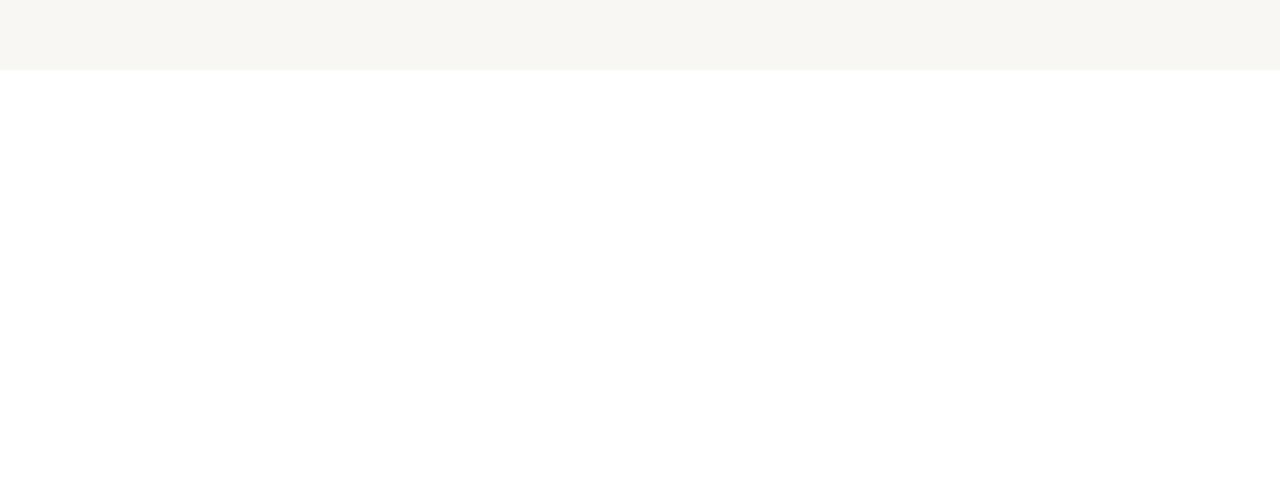
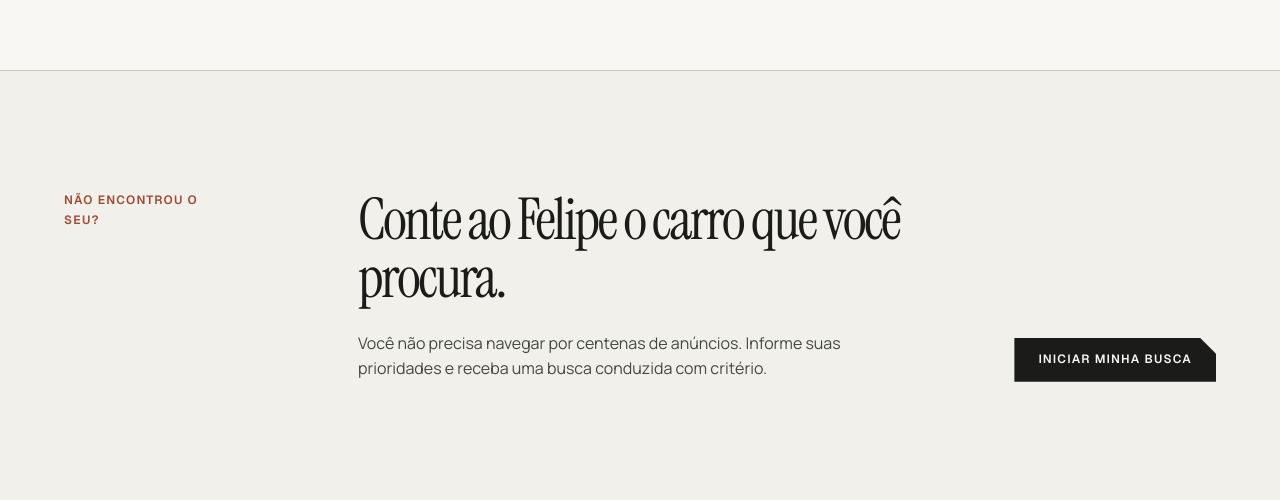
Before and after one commit to wesleycaiadev/consultor-automotivo, an Angular app: page / in a window 1280 px wide. Shown: the part 4086-4586 px from the top of the page. Before the commit the page ends 4156 px from the top, so only its background shows below. Built offline with nearby package versions, Linux system fonts and the light colour scheme.

Commit message:
feat(home): add car finder call to action

```diff
--- a/src/app/features/home/home-page.component.ts
+++ b/src/app/features/home/home-page.component.ts
@@ -114,6 +114,22 @@ import { MfSectionMarkerComponent } from '../../shared/ui/section-marker/mf-sect
         </div>
       </div>
     </section>
+
+    <section class="mf-finder-cta mf-section" aria-labelledby="finder-cta-title">
+      <div class="mf-container mf-finder-cta__inner">
+        <p class="mf-finder-cta__eyebrow">Não encontrou o seu?</p>
+        <div class="mf-finder-cta__content">
+          <h2 id="finder-cta-title">Conte ao Felipe o carro que você procura.</h2>
+          <p>
+            Você não precisa navegar por centenas de anúncios. Informe suas prioridades e receba uma
+            busca conduzida com critério.
+          </p>
+        </div>
+        <a class="mf-finder-cta__action mf-frame" href="/encontrar-meu-carro">
+          Iniciar minha busca
+        </a>
+      </div>
+    </section>
   `,
 })
 export class HomePageComponent {
--- a/src/styles/_home.scss
+++ b/src/styles/_home.scss
@@ -318,6 +318,68 @@
   grid-row: 1;
 }
 
+.mf-finder-cta {
+  border-block: 1px solid var(--mf-silver);
+  background: var(--mf-porcelain);
+}
+
+.mf-finder-cta__inner {
+  display: grid;
+  gap: var(--space-6);
+}
+
+.mf-finder-cta__eyebrow {
+  margin: 0;
+  color: var(--mf-oxide);
+  font-family: var(--font-ui);
+  font-size: var(--type-label);
+  font-weight: 600;
+  letter-spacing: var(--tracking-label);
+  text-transform: uppercase;
+}
+
+.mf-finder-cta__content {
+  max-inline-size: 45rem;
+}
+
+.mf-finder-cta__content h2 {
+  margin: 0;
+  font-family: var(--font-display);
+  font-size: var(--type-display-lg);
+  font-weight: 400;
+  letter-spacing: var(--tracking-display);
+  line-height: var(--leading-display);
+}
+
+.mf-finder-cta__content p {
+  max-inline-size: 37rem;
+  margin: var(--space-5) 0 0;
+  color: var(--mf-graphite);
+  line-height: var(--leading-body);
+}
+
+.mf-finder-cta__action {
+  display: inline-flex;
+  min-block-size: 2.75rem;
+  align-items: center;
+  justify-content: center;
+  justify-self: start;
+  padding-inline: var(--space-5);
+  background: var(--mf-ink);
+  color: var(--mf-paper);
+  font-family: var(--font-ui);
+  font-size: var(--type-label);
+  font-weight: 600;
+  letter-spacing: var(--tracking-label);
+  text-decoration: none;
+  text-transform: uppercase;
+}
+
+.mf-finder-cta__action:focus-visible {
+  outline: 2px solid var(--mf-oxide);
+  outline-offset: 0.25rem;
+}
+
 @media (min-width: tokens.$mf-breakpoint-tablet) {
   .mf-hero__inner {
     padding-block-start: clamp(21rem, 48svh, 27rem);
@@ -435,6 +497,26 @@
   .mf-vehicle-preview:nth-child(3) {
     grid-column: 9 / -1;
   }
+
+  .mf-finder-cta__inner {
+    grid-template-columns: repeat(var(--mf-grid-columns), minmax(0, 1fr));
+    column-gap: var(--mf-grid-gutter);
+    align-items: end;
+  }
+
+  .mf-finder-cta__eyebrow {
+    grid-column: 1 / span 2;
+    align-self: start;
+  }
+
+  .mf-finder-cta__content {
+    grid-column: 4 / span 6;
+  }
+
+  .mf-finder-cta__action {
+    grid-column: 10 / -1;
+    justify-self: end;
+  }
 }
 
 @media (min-width: tokens.$mf-breakpoint-wide) {
```
Also changed, not shown: 1 other file (tests, documents, lock files or other folders).
